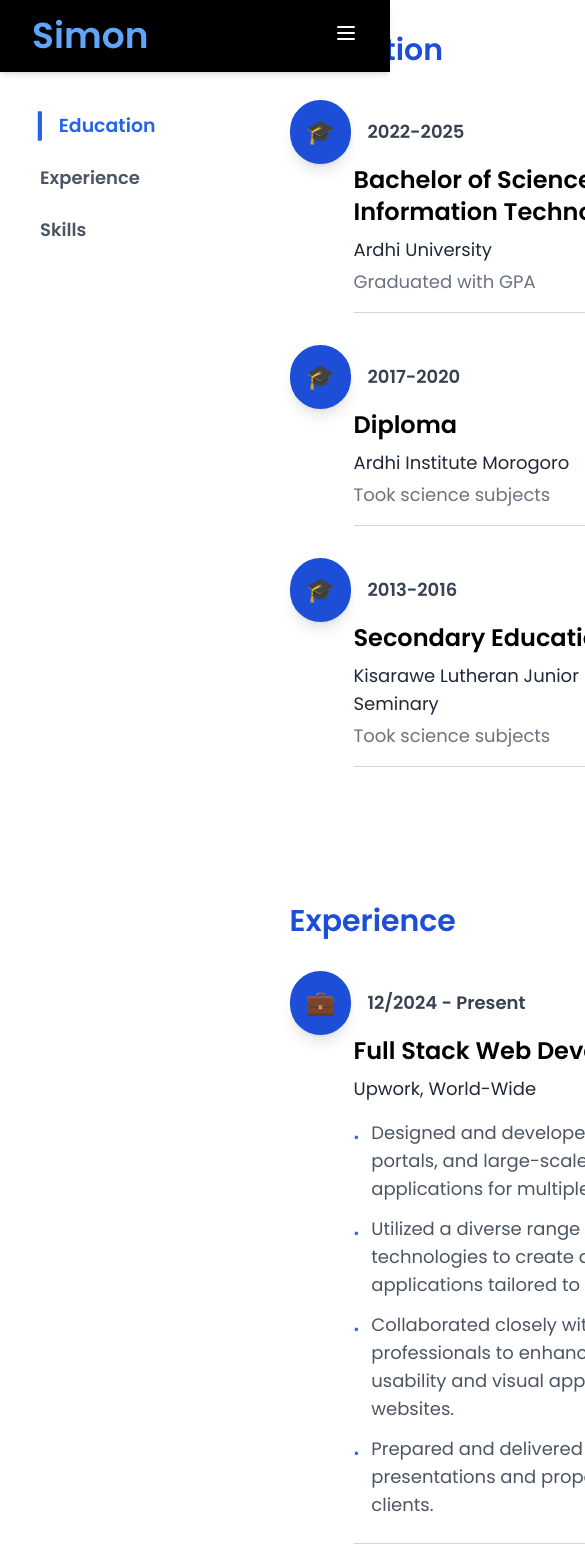
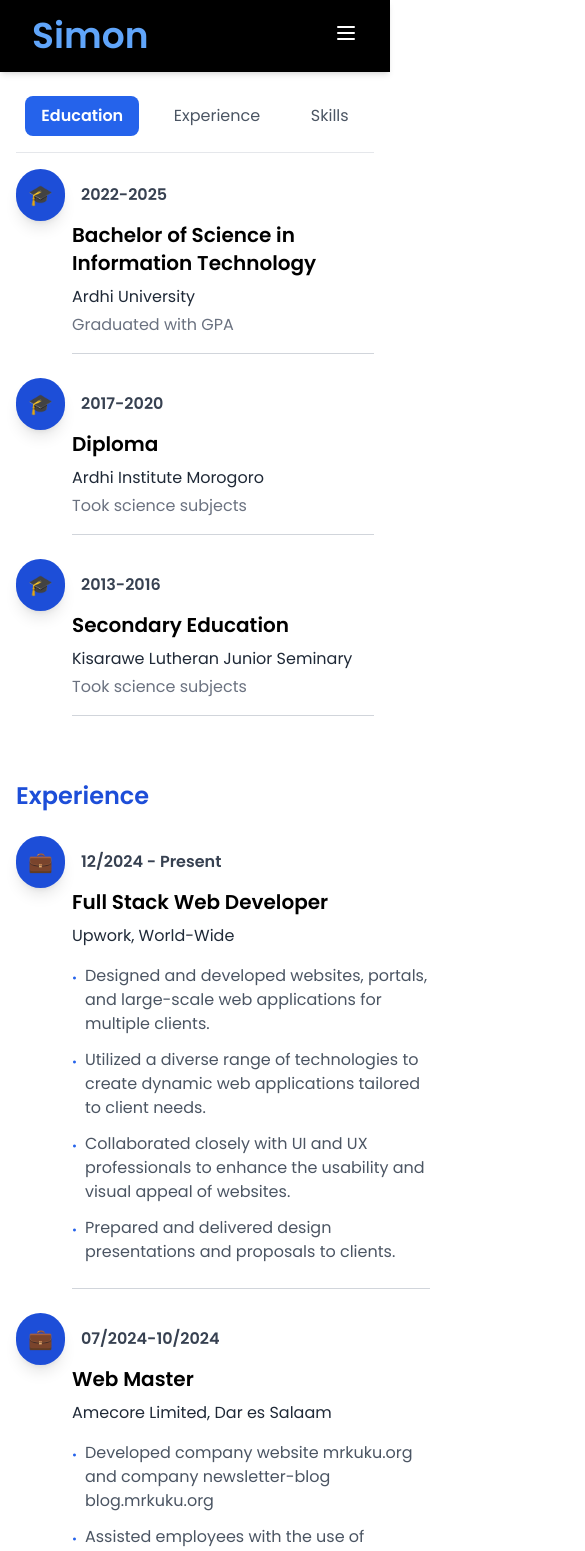
Before and after one commit to simonkadili47/Portfolio, a React (Vite) app: page /resume in a window 390 px wide. Shown: the top 1551 px of the page, 585 px wide, since content can reach past the window. Built offline with nearby package versions, Linux system fonts and the light colour scheme.

Commit message:
fix mobike rensponsive

```diff
--- a/src/Pages/resume/Experience.jsx
+++ b/src/Pages/resume/Experience.jsx
@@ -2,67 +2,67 @@ import React from 'react';
 
 const Experience = () => {
   return (
-    <div id="Experience" className="w-full max-w-full mb-20 pt-8">
-      <p className="text-blue-700 text-left font-bold text-3xl mb-8">Experience</p>
+    <div id="Experience" className="w-full mb-12 md:mb-20 pt-4 md:pt-8">
+      <p className="text-blue-700 text-left font-bold text-2xl md:text-3xl mb-6 md:mb-8">Experience</p>
 
       <div className="mt-4 flex items-center justify-start">
-        <div className="bg-blue-700 rounded-full p-4 shadow-lg">
-          <div className="text-white text-2xl">💼</div>
+        <div className="bg-blue-700 rounded-full p-3 md:p-4 shadow-lg">
+          <div className="text-white text-xl md:text-2xl">💼</div>
         </div>
-        <p className="ml-4 text-gray-700 text-lg font-semibold">12/2024 - Present</p>
+        <p className="ml-4 text-gray-700 text-base md:text-lg font-semibold">12/2024 - Present</p>
       </div>
 
-      <div className="mb-6 ml-16 text-left w-full">
-        <p className="text-2xl font-bold text-black mb-2">Full Stack Web Developer</p>
-        <p className="text-lg text-gray-800 mb-4">Upwork, World-Wide</p>
+      <div className="mb-6 ml-14 md:ml-16 text-left w-full">
+        <p className="text-xl md:text-2xl font-bold text-black mb-2">Full Stack Web Developer</p>
+        <p className="text-base md:text-lg text-gray-800 mb-4">Upwork, World-Wide</p>
 
         <div className="mt-4 space-y-3 w-full">
-          <div className="text-gray-600 text-lg flex items-start">
-            <div className="text-blue-600 text-sm mt-2 mr-3 flex-shrink-0">•</div>
+          <div className="text-gray-600 text-base md:text-lg flex items-start">
+            <div className="text-blue-600 text-xs md:text-sm mt-1.5 md:mt-2 mr-2 md:mr-3 flex-shrink-0">•</div>
             <span>Designed and developed websites, portals, and large-scale web applications for multiple clients.</span>
           </div>
-          <div className="text-gray-600 text-lg flex items-start">
-            <div className="text-blue-600 text-sm mt-2 mr-3 flex-shrink-0">•</div>
+          <div className="text-gray-600 text-base md:text-lg flex items-start">
+            <div className="text-blue-600 text-xs md:text-sm mt-1.5 md:mt-2 mr-2 md:mr-3 flex-shrink-0">•</div>
             <span>Utilized a diverse range of technologies to create dynamic web applications tailored to client needs.</span>
           </div>
-          <div className="text-gray-600 text-lg flex items-start">
-            <div className="text-blue-600 text-sm mt-2 mr-3 flex-shrink-0">•</div>
+          <div className="text-gray-600 text-base md:text-lg flex items-start">
+            <div className="text-blue-600 text-xs md:text-sm mt-1.5 md:mt-2 mr-2 md:mr-3 flex-shrink-0">•</div>
             <span>Collaborated closely with UI and UX professionals to enhance the usability and visual appeal of websites.</span>
           </div>
-          <div className="text-gray-600 text-lg flex items-start">
-            <div className="text-blue-600 text-sm mt-2 mr-3 flex-shrink-0">•</div>
+          <div className="text-gray-600 text-base md:text-lg flex items-start">
+            <div className="text-blue-600 text-xs md:text-sm mt-1.5 md:mt-2 mr-2 md:mr-3 flex-shrink-0">•</div>
             <span>Prepared and delivered design presentations and proposals to clients.</span>
           </div>
         </div>
         <div className="border-t border-gray-300 mt-6 w-full"></div>
       </div>
 
-      <div className="mt-8 flex items-center justify-start">
-        <div className="bg-blue-700 rounded-full p-4 shadow-lg">
-          <div className="text-white text-2xl">💼</div>
+      <div className="mt-6 md:mt-8 flex items-center justify-start">
+        <div className="bg-blue-700 rounded-full p-3 md:p-4 shadow-lg">
+          <div className="text-white text-xl md:text-2xl">💼</div>
         </div>
-        <p className="ml-4 text-gray-700 text-lg font-semibold">07/2024-10/2024</p>
+        <p className="ml-4 text-gray-700 text-base md:text-lg font-semibold">07/2024-10/2024</p>
       </div>
 
-      <div className="mb-6 ml-16 text-left w-full">
-        <p className="text-2xl font-bold text-black mb-2">Web Master</p>
-        <p className="text-lg text-gray-800 mb-4">Amecore Limited, Dar es Salaam</p>
+      <div className="mb-6 ml-14 md:ml-16 text-left w-full">
+        <p className="text-xl md:text-2xl font-bold text-black mb-2">Web Master</p>
+        <p className="text-base md:text-lg text-gray-800 mb-4">Amecore Limited, Dar es Salaam</p>
 
         <div className="mt-4 space-y-3 w-full">
-          <div className="text-gray-600 text-lg flex items-start">
-            <div className="text-blue-600 text-sm mt-2 mr-3 flex-shrink-0">•</div>
+          <div className="text-gray-600 text-base md:text-lg flex items-start">
+            <div className="text-blue-600 text-xs md:text-sm mt-1.5 md:mt-2 mr-2 md:mr-3 flex-shrink-0">•</div>
             <span>Developed company website mrkuku.org and company newsletter-blog blog.mrkuku.org</span>
           </div>
-          <div className="text-gray-600 text-lg flex items-start">
-            <div className="text-blue-600 text-sm mt-2 mr-3 flex-shrink-0">•</div>
+          <div className="text-gray-600 text-base md:text-lg flex items-start">
+            <div className="text-blue-600 text-xs md:text-sm mt-1.5 md:mt-2 mr-2 md:mr-3 flex-shrink-0">•</div>
             <span>Assisted employees with the use of company websites through one-on-one support, user guides, and training sessions.</span>
           </div>
-          <div className="text-gray-600 text-lg flex items-start">
-            <div className="text-blue-600 text-sm mt-2 mr-3 flex-shrink-0">•</div>
+          <div className="text-gray-600 text-base md:text-lg flex items-start">
+            <div className="text-blue-600 text-xs md:text-sm mt-1.5 md:mt-2 mr-2 md:mr-3 flex-shrink-0">•</div>
             <span>Maintained current knowledge of best practices and emerging developments in web design, web development, and technology.</span>
           </div>
-          <div className="text-gray-600 text-lg flex items-start">
-            <div className="text-blue-600 text-sm mt-2 mr-3 flex-shrink-0">•</div>
+          <div className="text-gray-600 text-base md:text-lg flex items-start">
+            <div className="text-blue-600 text-xs md:text-sm mt-1.5 md:mt-2 mr-2 md:mr-3 flex-shrink-0">•</div>
             <span>Performed other related duties as assigned.</span>
           </div>
         </div>
--- a/src/Pages/resume/Resume.jsx
+++ b/src/Pages/resume/Resume.jsx
@@ -7,7 +7,7 @@ const Resume = () => {
 
   useEffect(() => {
     const handleScroll = () => {
-      const sections = ["Education", "Experience", "Skills",];
+      const sections = ["Education", "Experience", "Skills"];
       const scrollPosition = window.scrollY + 200;
 
       let currentSection = "Education";
@@ -48,9 +48,10 @@ const Resume = () => {
   };
 
   return (
-    <div className="px-4 flex w-full relative min-h-screen">
-      <div className="font-bold ml-6 space-y-6 text-left w-1/4 sticky top-28 h-fit">
-        {["Education", "Experience", "Skills",].map((section) => (
+    <div className="px-4 md:px-0 flex flex-col md:flex-row w-full relative min-h-screen">
+      {/* Sidebar - Hidden on mobile, shown on desktop */}
+      <div className="hidden md:block font-bold ml-6 space-y-6 text-left w-1/4 sticky top-28 h-fit">
+        {["Education", "Experience", "Skills"].map((section) => (
           <p
             key={section}
             className={`cursor-pointer transition-all duration-300 text-lg hover:text-blue-500 ${
@@ -65,56 +66,74 @@ const Resume = () => {
         ))}
       </div>
 
-      <div className="ml-40 flex flex-col items-start max-w-full w-full">
-        <div id="Education" className="w-full max-w-full mb-20 pt-8">
-          <p className="text-blue-700 font-bold text-3xl text-left mr-16 mb-8">Education</p>
+      {/* Mobile tabs - Shown on mobile, hidden on desktop */}
+      <div className="md:hidden flex justify-around mb-6 sticky top-20 bg-white py-4 z-10 border-b">
+        {["Education", "Experience", "Skills"].map((section) => (
+          <button
+            key={section}
+            className={`px-4 py-2 rounded-lg transition-all ${
+              activeSection === section
+                ? "bg-blue-600 text-white font-bold"
+                : "text-gray-600 hover:bg-gray-100"
+            }`}
+            onClick={() => scrollToSection(section)}
+          >
+            {section}
+          </button>
+        ))}
+      </div>
+
+      {/* Main content */}
+      <div className="md:ml-40 w-full">
+        <div id="Education" className="w-full mb-12 md:mb-20 pt-4 md:pt-8">
+          <p className="text-blue-700 font-bold text-2xl md:text-3xl text-left mb-6 md:mb-8">Education</p>
 
           <div className="mt-4 flex items-center justify-start">
-            <div className="bg-blue-700 rounded-full p-4 shadow-lg">
-              <div className="text-white text-2xl">🎓</div>
+            <div className="bg-blue-700 rounded-full p-3 md:p-4 shadow-lg">
+              <div className="text-white text-xl md:text-2xl">🎓</div>
             </div>
-            <p className="ml-4 text-gray-700 text-lg font-semibold">2022-2025</p>
+            <p className="ml-4 text-gray-700 text-base md:text-lg font-semibold">2022-2025</p>
           </div>
 
-          <div className="mb-6 ml-16 text-left">
-            <p className="text-2xl font-bold text-black mb-2">Bachelor of Science in Information Technology</p>
-            <p className="text-lg text-gray-800 mb-1">Ardhi University</p>
-            <p className="text-gray-500 text-lg mb-4">Graduated with GPA</p>
+          <div className="mb-6 ml-14 md:ml-16 text-left">
+            <p className="text-xl md:text-2xl font-bold text-black mb-2">Bachelor of Science in Information Technology</p>
+            <p className="text-base md:text-lg text-gray-800 mb-1">Ardhi University</p>
+            <p className="text-gray-500 text-base md:text-lg mb-4">Graduated with GPA</p>
             <div className="border-t border-gray-300 mt-4 w-full"></div>
           </div>
 
-          <div className="mt-8 flex items-center justify-start">
-            <div className="bg-blue-700 rounded-full p-4 shadow-lg">
-              <div className="text-white text-2xl">🎓</div>
+          <div className="mt-6 md:mt-8 flex items-center justify-start">
+            <div className="bg-blue-700 rounded-full p-3 md:p-4 shadow-lg">
+              <div className="text-white text-xl md:text-2xl">🎓</div>
             </div>
-            <p className="ml-4 text-gray-700 text-lg font-semibold">2017-2020</p>
+            <p className="ml-4 text-gray-700 text-base md:text-lg font-semibold">2017-2020</p>
           </div>
 
-          <div className="mb-6 ml-16 text-left">
-            <p className="text-2xl font-bold text-black mb-2">Diploma</p>
-            <p className="text-lg text-gray-800 mb-1">Ardhi Institute Morogoro</p>
-            <p className="text-gray-500 text-lg mb-4">Took science subjects</p>
+          <div className="mb-6 ml-14 md:ml-16 text-left">
+            <p className="text-xl md:text-2xl font-bold text-black mb-2">Diploma</p>
+            <p className="text-base md:text-lg text-gray-800 mb-1">Ardhi Institute Morogoro</p>
+            <p className="text-gray-500 text-base md:text-lg mb-4">Took science subjects</p>
             <div className="border-t border-gray-300 mt-4 w-full"></div>
           </div>
 
-          <div className="mt-8 flex items-center justify-start">
-            <div className="bg-blue-700 rounded-full p-4 shadow-lg">
-              <div className="text-white text-2xl">🎓</div>
+          <div className="mt-6 md:mt-8 flex items-center justify-start">
+            <div className="bg-blue-700 rounded-full p-3 md:p-4 shadow-lg">
+              <div className="text-white text-xl md:text-2xl">🎓</div>
             </div>
-            <p className="ml-4 text-gray-700 text-lg font-semibold">2013-2016</p>
+            <p className="ml-4 text-gray-700 text-base md:text-lg font-semibold">2013-2016</p>
           </div>
 
-          <div className="mb-6 ml-16 text-left">
-            <p className="text-2xl font-bold text-black mb-2">Secondary Education</p>
-            <p className="text-lg text-gray-800 mb-1">Kisarawe Lutheran Junior Seminary</p>
-            <p className="text-gray-500 text-lg mb-4">Took science subjects</p>
+          <div className="mb-6 ml-14 md:ml-16 text-left">
+            <p className="text-xl md:text-2xl font-bold text-black mb-2">Secondary Education</p>
+            <p className="text-base md:text-lg text-gray-800 mb-1">Kisarawe Lutheran Junior Seminary</p>
+            <p className="text-gray-500 text-base md:text-lg mb-4">Took science subjects</p>
             <div className="border-t border-gray-300 mt-4 w-full"></div>
           </div>
         </div>
 
         <Experience />
 
-        <div id="Skills" className="w-full max-w-full mb-20 pt-8">
+        <div id="Skills" className="w-full mb-12 md:mb-20 pt-4 md:pt-8">
           <Skills />
         </div>
       </div>
--- a/src/Pages/resume/Skills.jsx
+++ b/src/Pages/resume/Skills.jsx
@@ -18,9 +18,9 @@ const Skills = () => {
   return (
     <div className="flex flex-col w-full">
       <h2 className="text-blue-700 text-left font-bold text-3xl mb-8">Skills</h2>
-      <div className="flex justify-between mb-12">
+      <div className="flex flex-col md:flex-row justify-between mb-12">
         {categorySkills.map((skill, index) => (
-          <div key={index} className="bg-white p-4 rounded-lg shadow-md text-center w-1/3 mx-2">
+          <div key={index} className="bg-white p-4 rounded-lg shadow-md text-center w-full md:w-1/3 mx-0 md:mx-2 mb-4 md:mb-0">
             <h3 className="text-black font-bold text-lg mb-2">{skill.name}</h3>
             <div className="relative w-32 h-32 mx-auto">
               <svg className="w-full h-full" viewBox="0 0 100 100">
@@ -57,7 +57,7 @@ const Skills = () => {
           </div>
         ))}
       </div>
-      <div className="grid grid-cols-2 gap-6">
+      <div className="grid grid-cols-1 md:grid-cols-2 gap-6">
         {detailedSkills.map((skill, index) => (
           <div key={index} className="flex items-center space-x-4">
             <div className="w-3/4">
--- a/src/Pages/services/Service.jsx
+++ b/src/Pages/services/Service.jsx
@@ -21,10 +21,10 @@ const Services = () => {
 
   return (
     <div className="bg-white p-6">
-      <h2 className="text-4xl font-bold text-black text-center mb-8">What Services you will Get from me!</h2>
-      <div className="flex justify-center space-x-6">
+      <h2 className="text-3xl md:text-4xl font-bold text-black text-center mb-8">What Services you will Get from me!</h2>
+      <div className="flex flex-col md:flex-row justify-center items-center md:items-stretch md:space-x-6 space-y-6 md:space-y-0">
         {services.map((service, index) => (
-          <div key={index} className="bg-white hover:bg-blue-300 text-black p-8 rounded-lg shadow-lg w-1/3 text-center min-h-[300px]">
+          <div key={index} className="bg-white hover:bg-blue-300 text-black p-6 md:p-8 rounded-lg shadow-lg w-full md:w-1/3 text-center min-h-[300px]">
             <div className="text-4xl mb-4 text-blue-600">{service.icon}</div>
             <h3 className="text-xl font-semibold mb-2 text-blue-600 uppercase">{service.title}</h3>
             <hr className="border-blue-600 w-1/3 mx-auto mb-4" />
```
Also changed, not shown: src/Components/footer/Footer.jsx (+12 -12 lines), src/Pages/project/Project.jsx (+7 -7 lines), src/Pages/testimonials/Freelancing.jsx (+5 -5 lines), src/Pages/testimonials/Testimonials.jsx (+28 -31 lines).
